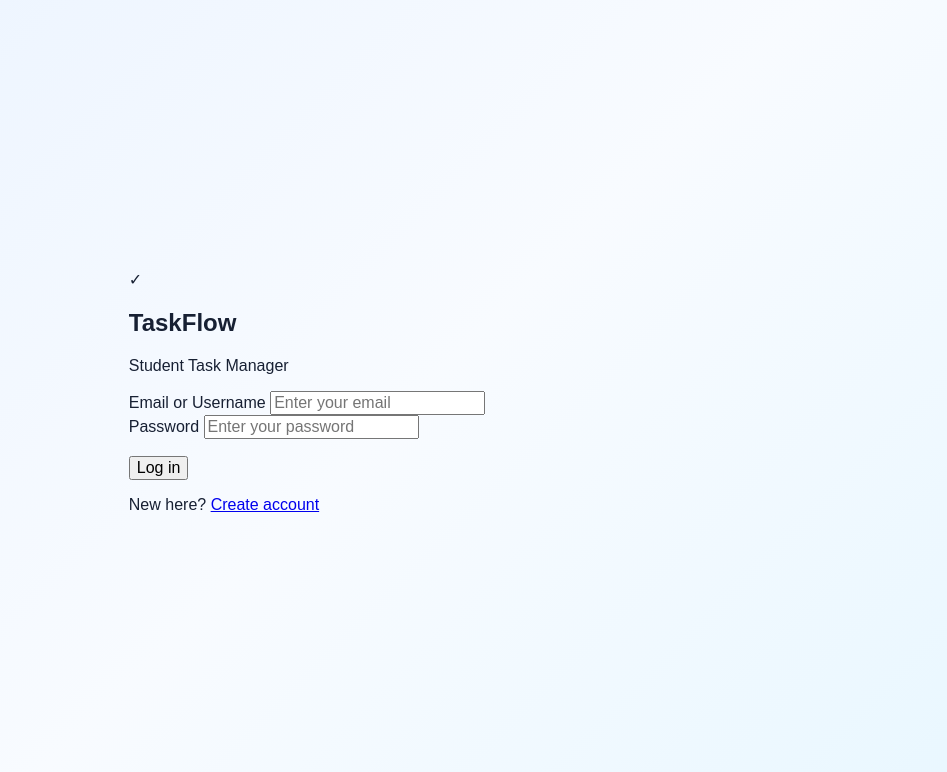
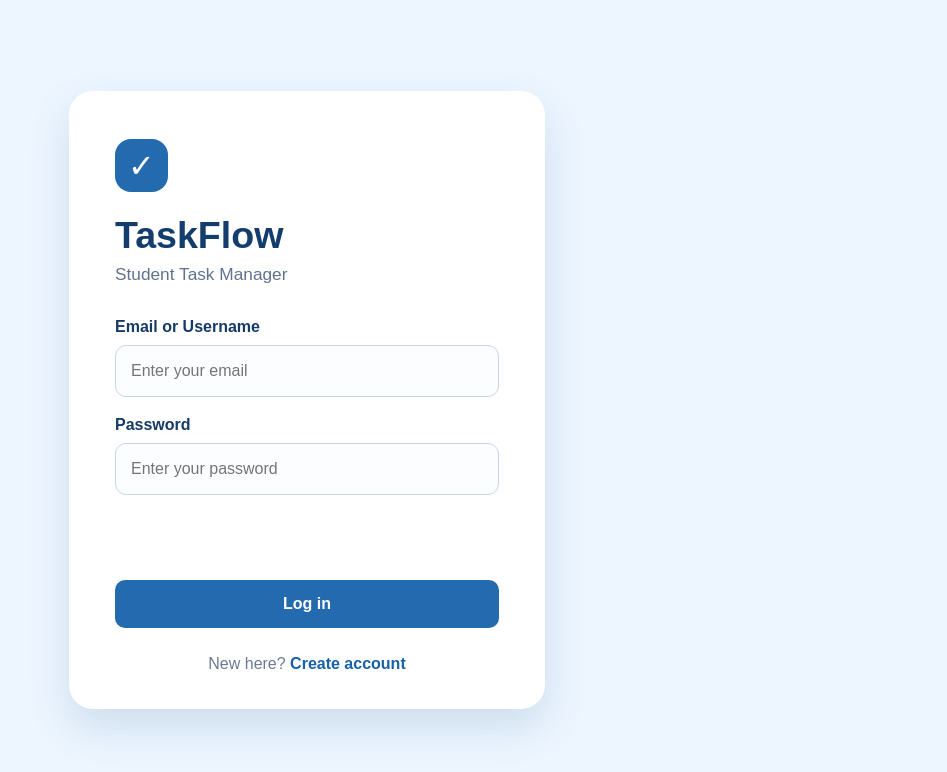
Before and after one commit to wangwnag956/student-management-system, a website: page login.html in a window 1280 px wide. Shown: the whole page, without its empty margins (333-1280 px from the left). Drawn offline with Linux system fonts and the light colour scheme.

Commit message:
Update style.css

```diff
--- a/style.css
+++ b/style.css
@@ -583,3 +583,119 @@ select {
     margin-left: 38px;
   }
 }
+
+/* Login page design */
+.auth-page {
+  min-height: 100vh;
+  display: grid;
+  place-items: center;
+  padding: 30px 20px;
+  background: #edf6ff;
+}
+
+.login-container {
+  width: 100%;
+  max-width: 476px;
+}
+
+.login-card {
+  padding: 48px 46px 36px;
+  background: #ffffff;
+  border-radius: 24px;
+  box-shadow: 0 18px 42px rgba(39, 92, 145, 0.16);
+}
+
+.login-logo {
+  width: 53px;
+  height: 53px;
+  display: grid;
+  place-items: center;
+  margin-bottom: 23px;
+  border-radius: 16px;
+  color: white;
+  background: #246aae;
+  font-size: 2rem;
+  font-weight: 400;
+}
+
+.login-card h1 {
+  margin: 0;
+  color: #123d6d;
+  font-size: 2.35rem;
+  line-height: 1.1;
+}
+
+.login-subtitle {
+  margin: 7px 0 33px;
+  color: #60728d;
+  font-size: 1.08rem;
+}
+
+.login-form {
+  display: grid;
+  gap: 19px;
+}
+
+.login-field {
+  display: grid;
+  gap: 9px;
+}
+
+.login-field label {
+  color: #153b67;
+  font-size: 1rem;
+  font-weight: 700;
+}
+
+.login-field input {
+  width: 100%;
+  height: 52px;
+  padding: 12px 15px;
+  border: 1px solid #c7d8ea;
+  border-radius: 11px;
+  color: #173a62;
+  background: #fbfdff;
+  font-size: 1rem;
+  outline: none;
+}
+
+.login-field input:focus {
+  border-color: #246aae;
+  box-shadow: 0 0 0 3px rgba(36, 106, 174, 0.13);
+}
+
+.login-button {
+  width: 100%;
+  margin-top: 30px;
+  border: 0;
+  border-radius: 10px;
+  padding: 15px;
+  color: white;
+  background: #246aae;
+  font-size: 1rem;
+  font-weight: 700;
+  cursor: pointer;
+}
+
+.login-button:hover {
+  background: #1c5792;
+}
+
+.login-footer {
+  margin: 27px 0 0;
+  color: #6b7b93;
+  text-align: center;
+  font-size: 1rem;
+}
+
+.login-footer a {
+  color: #1761a7;
+  font-weight: 700;
+  text-decoration: none;
+}
+
+@media (max-width: 520px) {
+  .login-card {
+    padding: 38px 27px 30px;
+  }
+}
```
